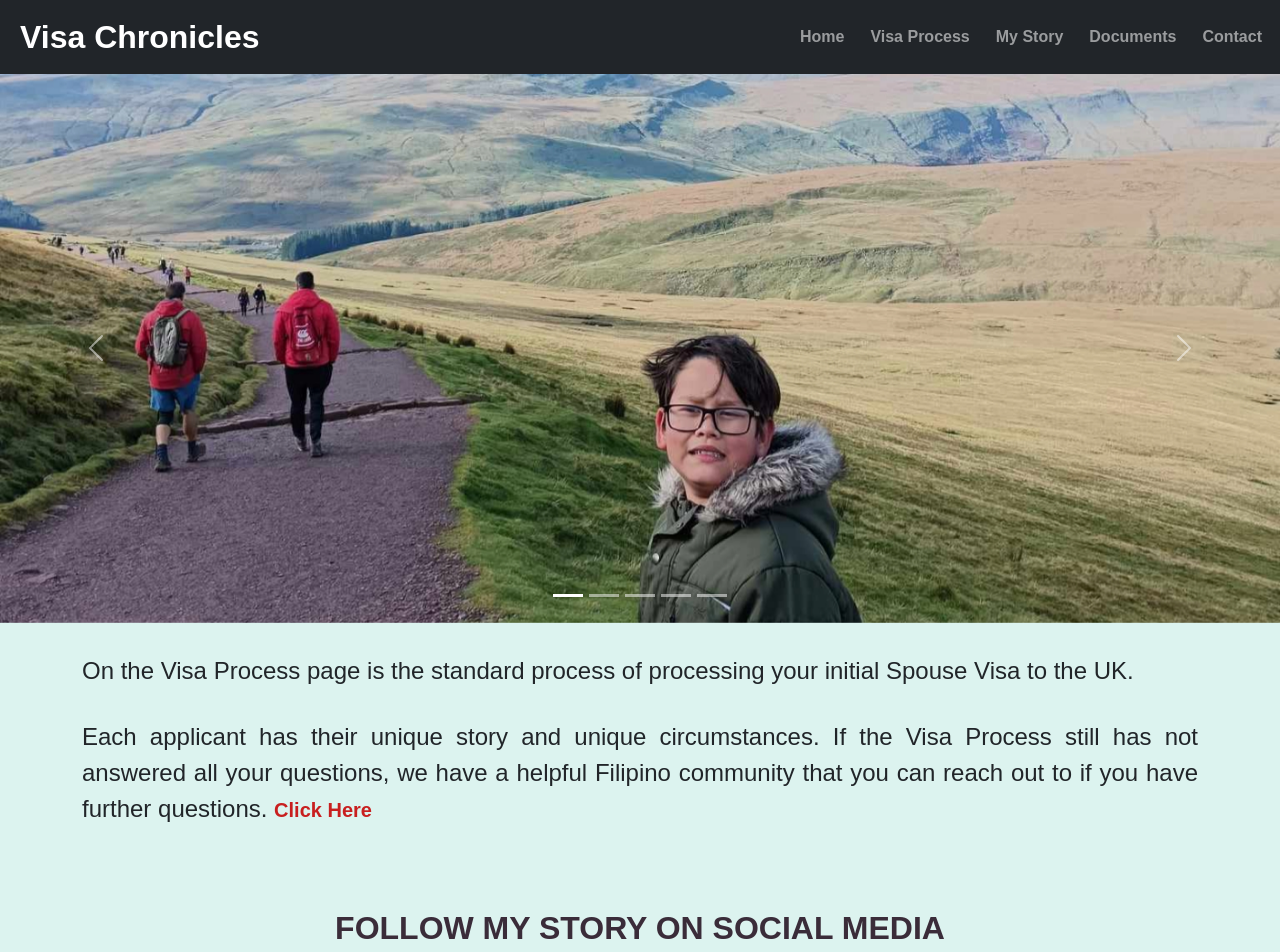
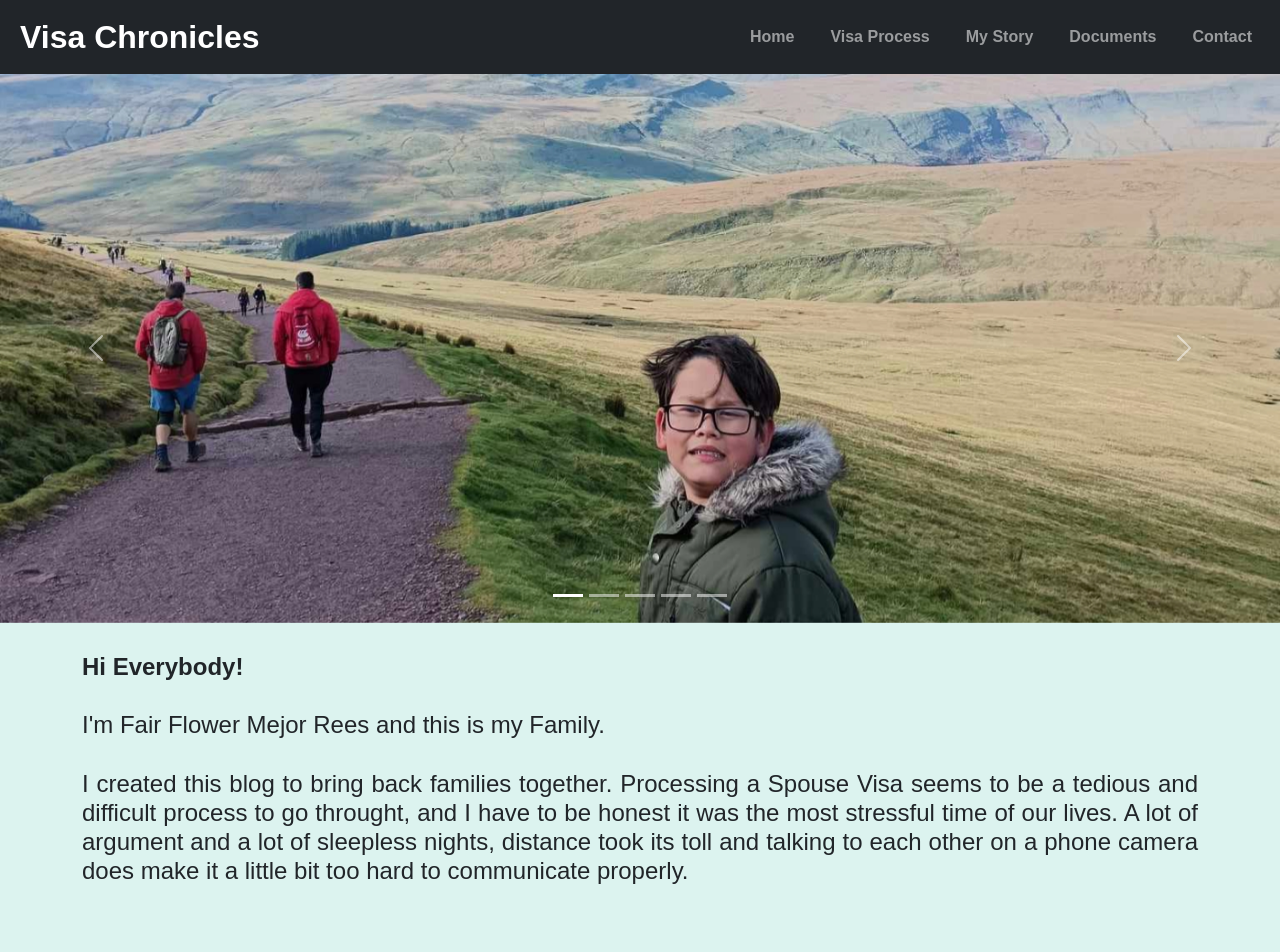
Before and after one commit to Frees1990/Visa-Chronicles, a plain HTML site: page mystory.html in a window 1280 px wide. Shown: the top 952 px of the page. Drawn offline with nearby package versions, Linux system fonts and the light colour scheme; a web font is replaced by a local one.

Commit message:
mod:style/index.html/mystory.html/visaprocess.html

```diff
--- a/assets/css/style.css
+++ b/assets/css/style.css
@@ -22,14 +22,15 @@ body {
     border: 0;
 }
 
-.navbar-brand {
+.navbar-brand{
     margin-left: 20px;
     font-size: xx-large;
     font-weight: 800;
+    margin-right: 70px;
 }
 
-.navbar .navbar-nav a {
-    margin-right: 10px;
+.navbar .navbar-nav a{
+    margin-right: 20px;
     font-weight: bold;
 }
 
@@ -231,7 +232,7 @@ footer p {
   }
   .videoWrapper iframe {
     position: absolute;
-    top: 30px;
+    top: 10px;
     left: 0;
     width: 100%;
     height: 100%;
@@ -286,9 +287,10 @@ footer p {
     text-decoration: none;
  }
 
+ .Mystoryhead {
+    margin-top: 30px;
+ }
  .Mystoryhead p{
     margin-top: 30px;
-    font-size: x-large;
-    align-items: center;
-    justify-content: center;
+
  }
--- a/mystory.html
+++ b/mystory.html
@@ -19,11 +19,11 @@
         </button>
         <div class="collapse navbar-collapse justify-content-end" id="navbarNavAltMarkup">
             <ul class="navbar-nav">
-                <li class="active nav-item mr-2"><a class="nav-link" href="index.html">Home</a></li>
-                <li class="nav-item mr-2"><a class="nav-link" href="visaprocess.html">Visa Process</a></li>
-                <li class="nav-item mr-2"><a class="nav-link" href="mystory.html">My Story</a></li>
-                <li class="nav-item mr-2"><a class="nav-link" href="documents.html">Documents</a></li>
-                <li class="nav-item mr-2"><a class="nav-link" href="contacts.html">Contact</a></li>
+                <li class="active nav-item mr-2"><a class="nav-link" href="index.html" aria-current="true">Home</a></li>
+                <li class="nav-item mr-2"><a class="nav-link" href="visaprocess.html" aria-current="page">Visa Process</a></li>
+                <li class="nav-item mr-2"><a class="nav-link" href="mystory.html" aria-current="page">My Story</a></li>
+                <li class="nav-item mr-2"><a class="nav-link" href="documents.html" aria-current="page">Documents</a></li>
+                <li class="nav-item mr-2"><a class="nav-link" href="contacts.html" aria-current="page">Contact</a></li>
             </ul>
         </div>
     </nav>
@@ -69,20 +69,16 @@
         <div class="container content-container">
             <div class="row">
                 <div class="col-12 Mystoryhead">
-                    <p>On the Visa Process page is the standard process of processing your initial Spouse Visa to the UK.</p>
-                    <p>Each applicant has their unique story and unique circumstances.
-                        If the Visa Process still has not answered all your questions, we have a helpful Filipino community that you can reach out to if you have further questions. <a class="facebook" href="https://www.facebook.com/groups/1519538118276278" target="_blank"><strong>Click Here</strong></a></p>
+                    <h4><strong>Hi Everybody!</strong><h4>
+                    <p>I'm Fair Flower Mejor Rees and this is my Family.</p>
+                    <p>I created this blog to bring back families together. Processing a Spouse Visa seems to be a tedious and difficult process to go throught, and I have to be honest it was the most stressful
+                        time of our lives. A lot of argument and a lot of sleepless nights, distance took its toll and talking to each other on a phone camera does make it a little bit too hard to communicate properly.
+                    </p>
+
                 </div>
             </div>
         </div>
     </div>
-
-     <!-- Video -->
-    <!-- <div class="videoWrapper">
-        <iframe width="600" height="344" src="https://www.youtube.com/embed/wufDB-S2mvw" allow="accelerometer; autoplay; clipboard-write; encrypted-media; gyroscope; picture-in-picture; web-share" allowfullscreen></iframe>
-    </div> -->
-
-    <!-- Content 1 -->
 
     <div class="container-fluid">
         <div class="container content-container">
```
Also changed, not shown: index.html (+11 -10 lines), visaprocess.html (+16 -14 lines).
